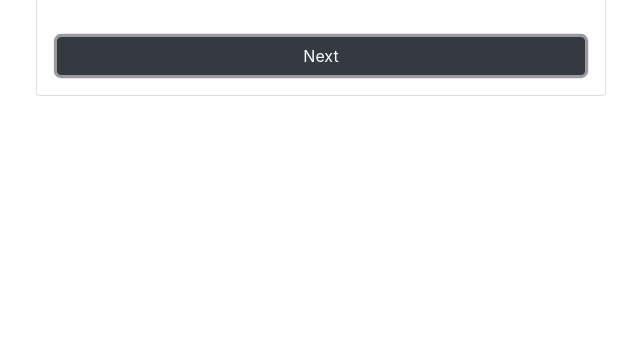
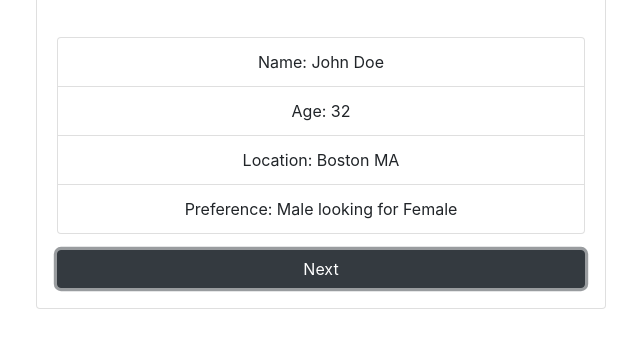
Before and after one commit to VisheshSingh/JS-Profile-Scroller, a plain HTML site: page index.html in a window 1280 px wide. Both pictures are taken after a click on the button "Next". Shown: the part 120-468 px from the top of the page, without its empty margins (319-959 px from the left). Drawn offline with nearby package versions, Linux system fonts and the light colour scheme.

Commit message:
Iterator for displaying the profile content

```diff
--- a/app.js
+++ b/app.js
@@ -0,0 +1,63 @@
+const data = [
+  {
+    name: "John Doe",
+    age: 32,
+    gender: "Male",
+    lookingFor: "Female",
+    location: "Boston MA",
+    image: "https://randomuser.me/api/portraits/men/81/jpg"
+  },
+  {
+    name: "Sara Rodriguez",
+    age: 28,
+    gender: "Female",
+    lookingFor: "Male",
+    location: "New York NY",
+    image: "https://randomuser.me/api/portraits/women/81/jpg"
+  },
+  {
+    name: "Phobe Dakota",
+    age: 26,
+    gender: "Female",
+    lookingFor: "Male",
+    location: "Dallas TX",
+    image: "https://randomuser.me/api/portraits/women/82/jpg"
+  }
+];
+
+const profiles = profileIterator(data);
+
+// NEXT BUTTON
+document.getElementById("next").addEventListener("click", nextProfile);
+
+// NEXT PROFILE FUNCTION
+function nextProfile() {
+  // GET THE CURRENT PROFILE
+  const currentProfile = profiles.next().value;
+
+  const profile = document.getElementById("profileDisplay");
+  profile.innerHTML = `
+    <ul class="list-group">
+        <li class="list-group-item">Name: ${currentProfile.name}</li>
+        <li class="list-group-item">Age: ${currentProfile.age}</li>
+        <li class="list-group-item">Location: ${
+          currentProfile.location
+        }</li>
+        <li class="list-group-item">Preference: ${
+          currentProfile.gender
+        } looking for ${currentProfile.lookingFor}</li>
+    </ul>`;
+}
+
+// ITERATOR
+function profileIterator(profiles) {
+  let nextIndex = 0;
+
+  return {
+    next: function() {
+      return nextIndex < profiles.length
+        ? { value: profiles[nextIndex++], done: false }
+        : { done: true };
+    }
+  };
+}
--- a/index.html
+++ b/index.html
@@ -26,7 +26,7 @@
           <div id="imageDisplay"></div>
           <br />
           <div id="profileDisplay"></div>
-          <button id="next" class="btn btn-dark btn-block">Next</button>
+          <button id="next" class="btn btn-dark btn-block mt-3">Next</button>
         </div>
       </div>
     </div>
```
